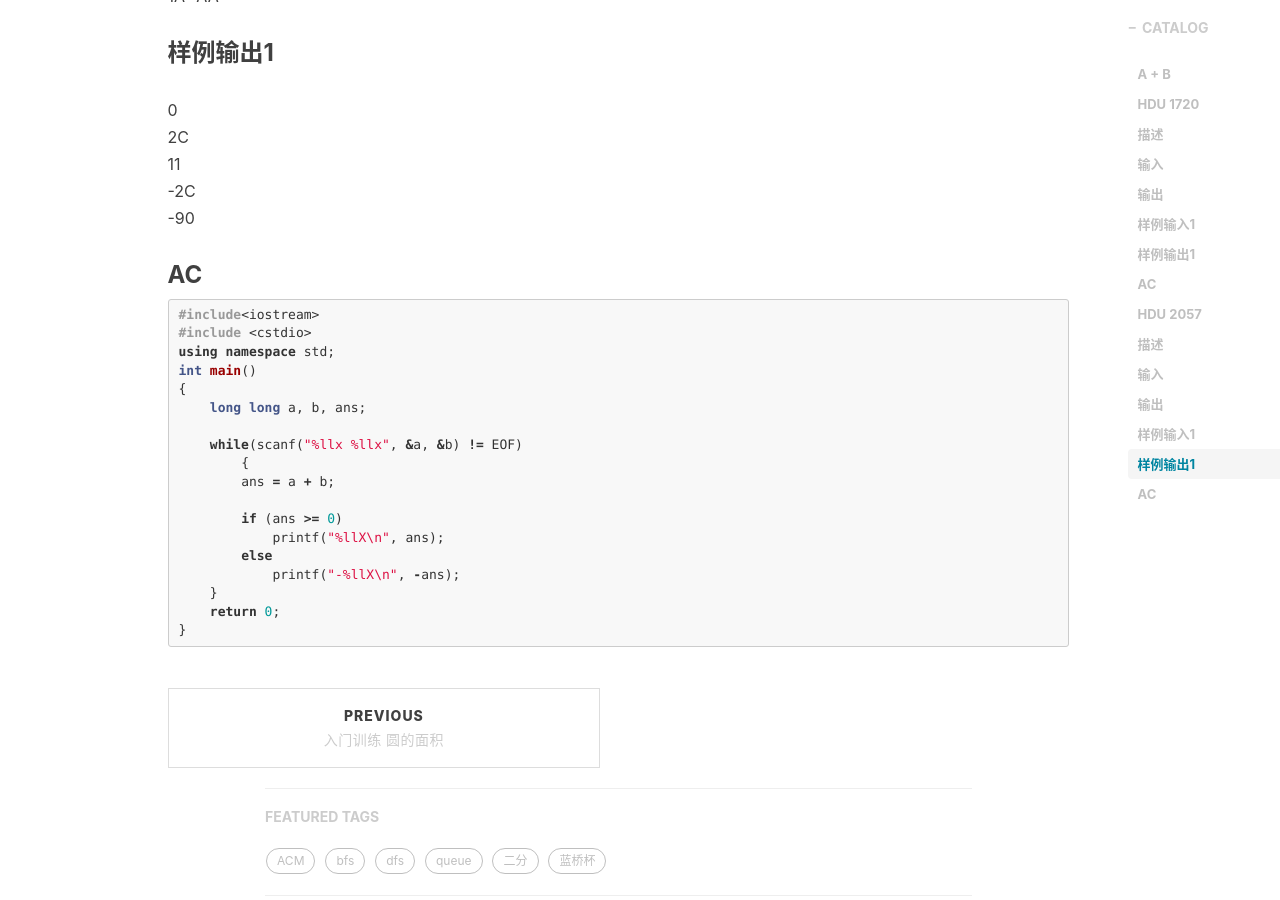
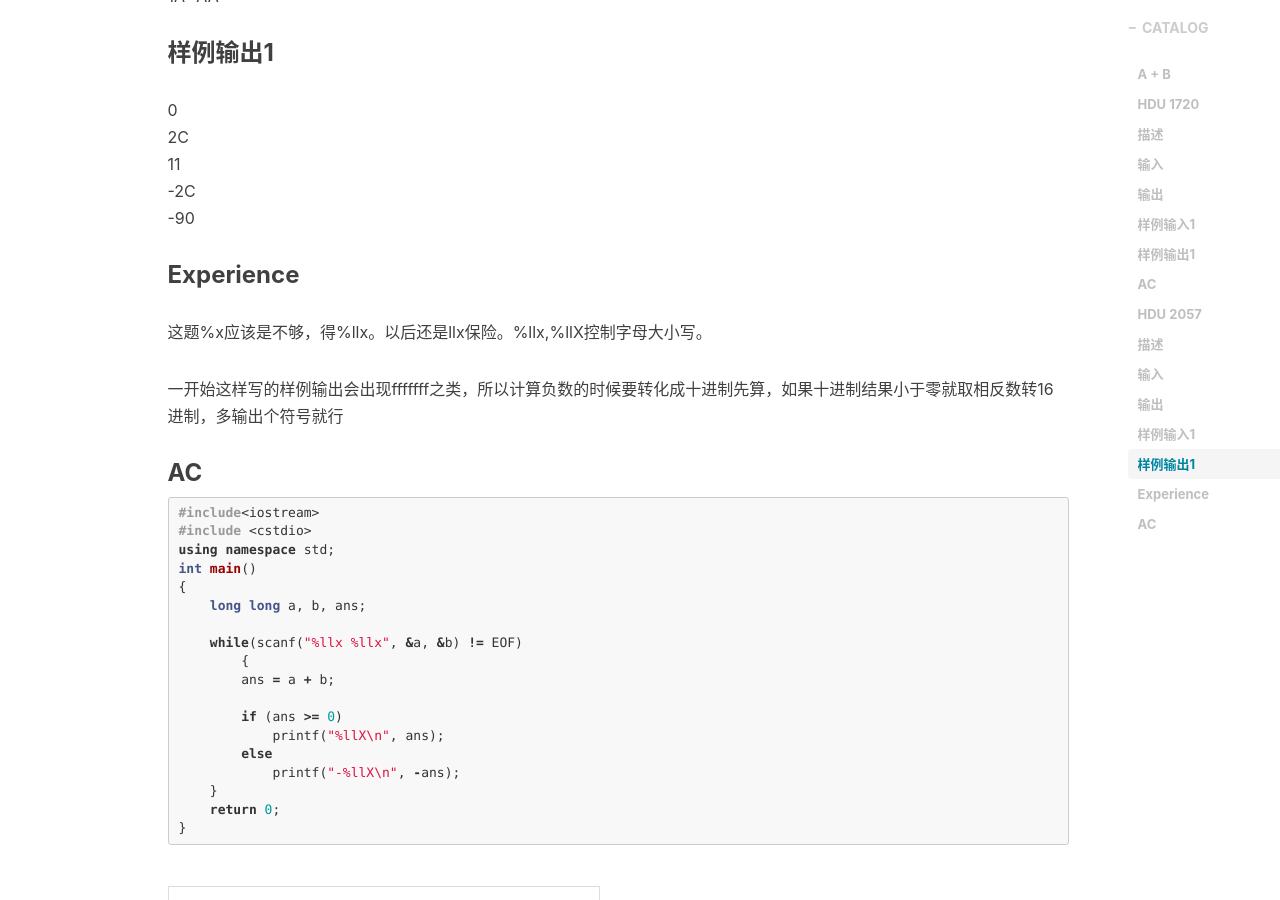
Before and after one commit to pandaKINandQUEEN/GinKo-BFU.github.io, a Jekyll site: the page built from _posts/2018-02-22-conversion-of-number-systems.md, in a window 1280 px wide and 900 px high, scrolled down 2648 px. Built offline with Jekyll 4.4.1, drawn with Linux system fonts in a browser that asks for light colours; nearby versions of some CDN libraries; comment, search, counter and statistics services are not loaded.

Commit message:
Update 2018-02-22-conversion-of-number-systems.md

````diff
--- a/_posts/2018-02-22-conversion-of-number-systems.md
+++ b/_posts/2018-02-22-conversion-of-number-systems.md
@@ -100,6 +100,11 @@ For each test case,print the sum of A and B in hexadecimal in one line.
 -2C<br>
 -90
 
+### Experience
+这题%x应该是不够，得%llx。以后还是llx保险。%llx,%llX控制字母大小写。
+
+一开始这样写的样例输出会出现fffffff之类，所以计算负数的时候要转化成十进制先算，如果十进制结果小于零就取相反数转16进制，多输出个符号就行
+
 ### AC
 ```cpp
 #include<iostream>
````
